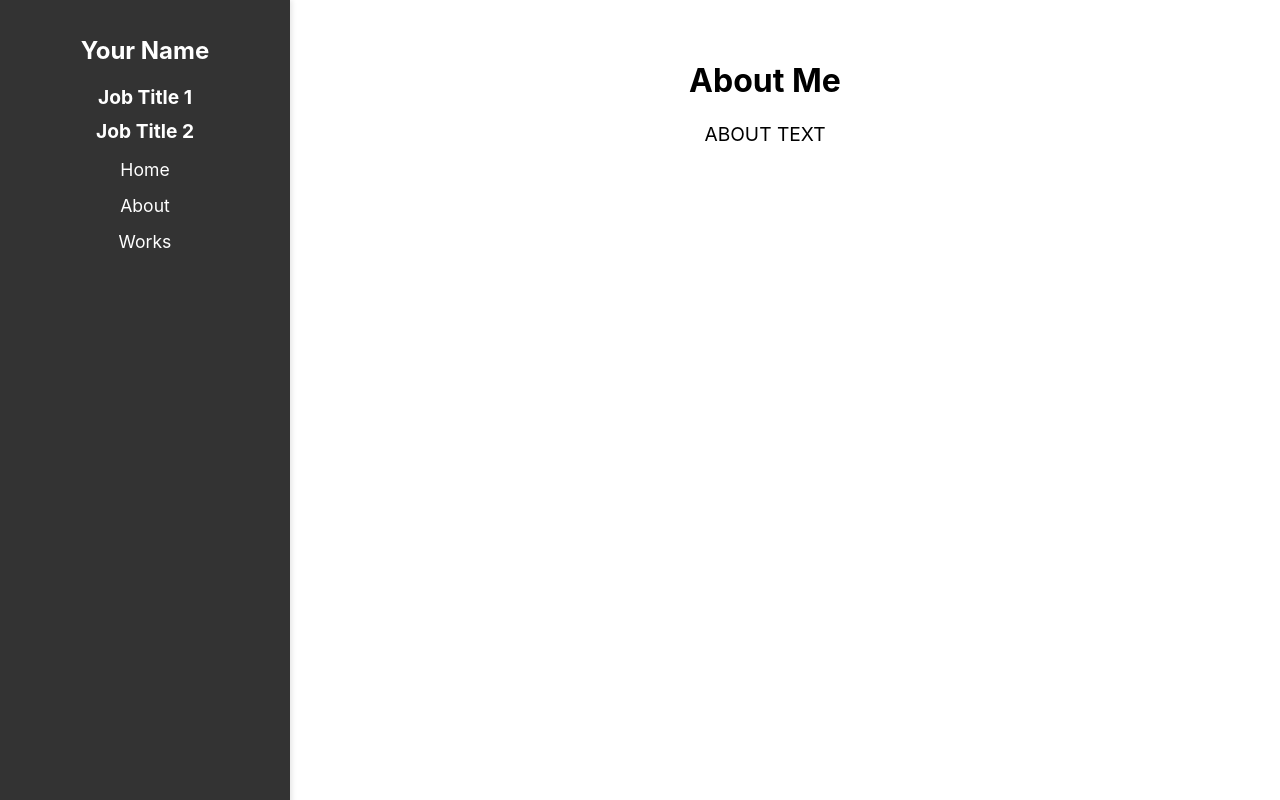
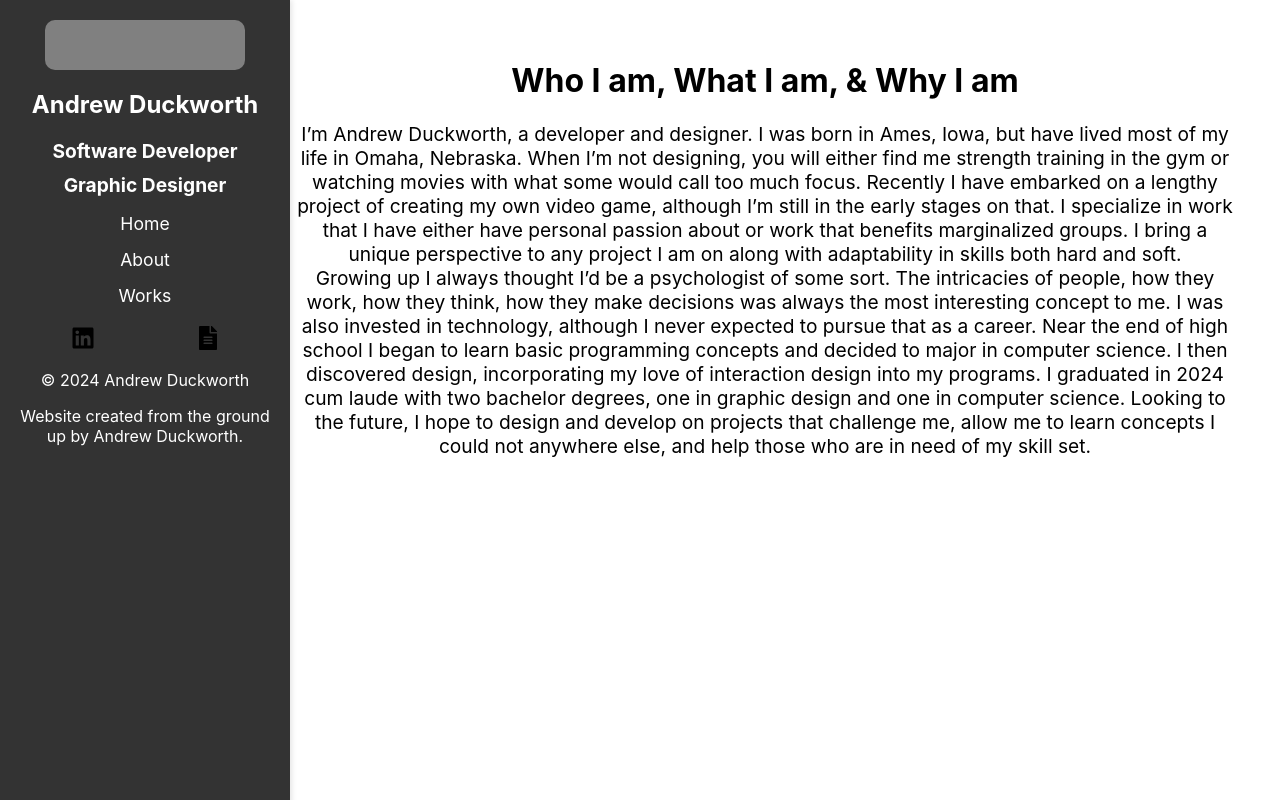
Before and after one commit to agduck/my-personal-website, a React (Create React App) app: page /about in a window 1280 px wide. Built offline with nearby package versions, Linux system fonts and the light colour scheme.

Commit message:
Fleshed out the content adding some text, icons, etc.

```diff
--- a/package.json
+++ b/package.json
@@ -8,6 +8,7 @@
     "@testing-library/user-event": "^13.5.0",
     "react": "^18.3.1",
     "react-dom": "^18.3.1",
+    "react-icons": "^5.3.0",
     "react-router-dom": "^6.26.1",
     "react-scripts": "^5.0.1",
     "web-vitals": "^2.1.4"
--- a/src/components/Sidebar.css
+++ b/src/components/Sidebar.css
@@ -8,6 +8,14 @@
     color: #fff;
     padding: 20px;
     box-shadow: 2px 0 5px rgba(0, 0, 0, 0.1);
+  }
+
+  .sidebar-rectangle {
+    width: 200px;
+    height: 50px;
+    background-color: grey;
+    border-radius: 10px;
+    margin: 0 auto 20px;
   }
 
   .sidebar-name {
@@ -38,3 +46,18 @@
   .sidebar-menu ul li a:hover {
     text-decoration: underline;
   }
+
+  .sidebar-icons {
+    margin-top: 20px;
+    display: flex;
+    justify-content: space-around;
+  }
+
+  .sidebar-icons a {
+    color: black;
+    text-decoration: none;
+  }
+
+  .sidebar-icons a:hover {
+    color: #0077b5;
+  }
--- a/src/components/Sidebar.js
+++ b/src/components/Sidebar.js
@@ -1,15 +1,16 @@
 import React from 'react';
 import { Link } from 'react-router-dom';
-import './Sidebar.css'; // Ensure you have this CSS file
+import { FaLinkedin, FaFileAlt } from 'react-icons/fa'; // Import icons from react-icons
+import './Sidebar.css';
 
 const Sidebar = () => {
   return (
     <div className="sidebar">
-      <h1 className="sidebar-name">Your Name</h1>
+      <div className="sidebar-rectangle"></div>
+      <h1 className="sidebar-name">Andrew Duckworth</h1>
       <div className="sidebar-jobs">
-        <h2>Job Title 1</h2>
-        <h2>Job Title 2</h2>
-        {/* Add more job titles as needed */}
+        <h2>Software Developer</h2>
+        <h2>Graphic Designer</h2>
       </div>
       <nav className="sidebar-menu">
         <ul>
@@ -18,6 +19,16 @@ const Sidebar = () => {
           <li><Link to="/works">Works</Link></li>
         </ul>
       </nav>
+      <div className="sidebar-icons">
+        <a href="https://www.linkedin.com/in/your-profile" target="_blank" rel="noopener noreferrer" aria-label="LinkedIn">
+          <FaLinkedin size={24} />
+        </a>
+        <a href="/path/to/your-cv.pdf" target="_blank" rel="noopener noreferrer" aria-label="CV">
+          <FaFileAlt size={24} />
+        </a>
+      </div>
+      <p className="sidebar-copyright">&copy; 2024 Andrew Duckworth</p>
+      <p className="sidebar-credits">Website created from the ground up by Andrew Duckworth.</p>
     </div>
   );
 };
--- a/src/pages/About.js
+++ b/src/pages/About.js
@@ -4,8 +4,11 @@ import './About.css';
 const About = () => {
   return (
     <div className="about">
-      <h1>About Me</h1>
-      <p>ABOUT TEXT</p>
+      <h1>Who I am, What I am, & Why I am</h1>
+      <p>I’m Andrew Duckworth, a developer and designer. I was born in Ames, Iowa, but have lived most of my life in Omaha, Nebraska. When I’m not designing, you will either find me strength training in the gym or watching movies with what some would call too much focus.   Recently I have embarked on a lengthy project of creating my own video game, although I’m still in the early stages on that. I specialize in work that I have either have personal passion about or work that benefits marginalized groups. I bring a unique perspective to any project I am on along with adaptability in skills both hard and soft.
+<br></br>
+Growing up I always thought I’d be a psychologist of some sort. The intricacies of people, how they work, how they think, how they make decisions was always the most interesting concept to me. I was also invested in technology, although I never expected to pursue that as a career. Near the end of high school I began to learn basic programming concepts and decided to major in computer science. I then discovered design, incorporating my love of interaction design into my programs. I graduated in 2024 cum laude with two bachelor degrees, one in graphic design and one in computer science. Looking to the future, I hope to design and develop on projects that challenge me, allow me to learn concepts I could not anywhere else, and help those who are in need of my skill set.
+</p>
     </div>
   );
 };
--- a/src/pages/Home.js
+++ b/src/pages/Home.js
@@ -4,8 +4,9 @@ import './Home.css';
 const Home = () => {
   return (
     <div className="home">
-      <h1>Welcome to My Portfolio</h1>
-      <p>HOME TEXT</p>
+      <h1>Hey, I'm Andrew</h1>
+      <p>I’m a software developer and graphic designer based in Omaha, Nebraska. Explore my work and feel free to get in touch with me!
+      </p>
     </div>
   );
 };
--- a/src/pages/Works.js
+++ b/src/pages/Works.js
@@ -4,10 +4,8 @@ import './Works.css';
 const Works = () => {
   return (
     <div className="works">
-      <h1>My Projects</h1>
-      <p>WORKS TEXT</p>
       <ul>
-        <li><a href="/works/project1">Project 1</a></li>
+        <li><a href="/works/project1">Omaha Jazz Festival Poster Redesign</a></li>
         <li><a href="/works/project2">Project 2</a></li>
         <li><a href="/works/project3">Project 3</a></li>
       </ul>
```
Also changed, not shown: 1 other file (tests, documents, lock files or other folders).
